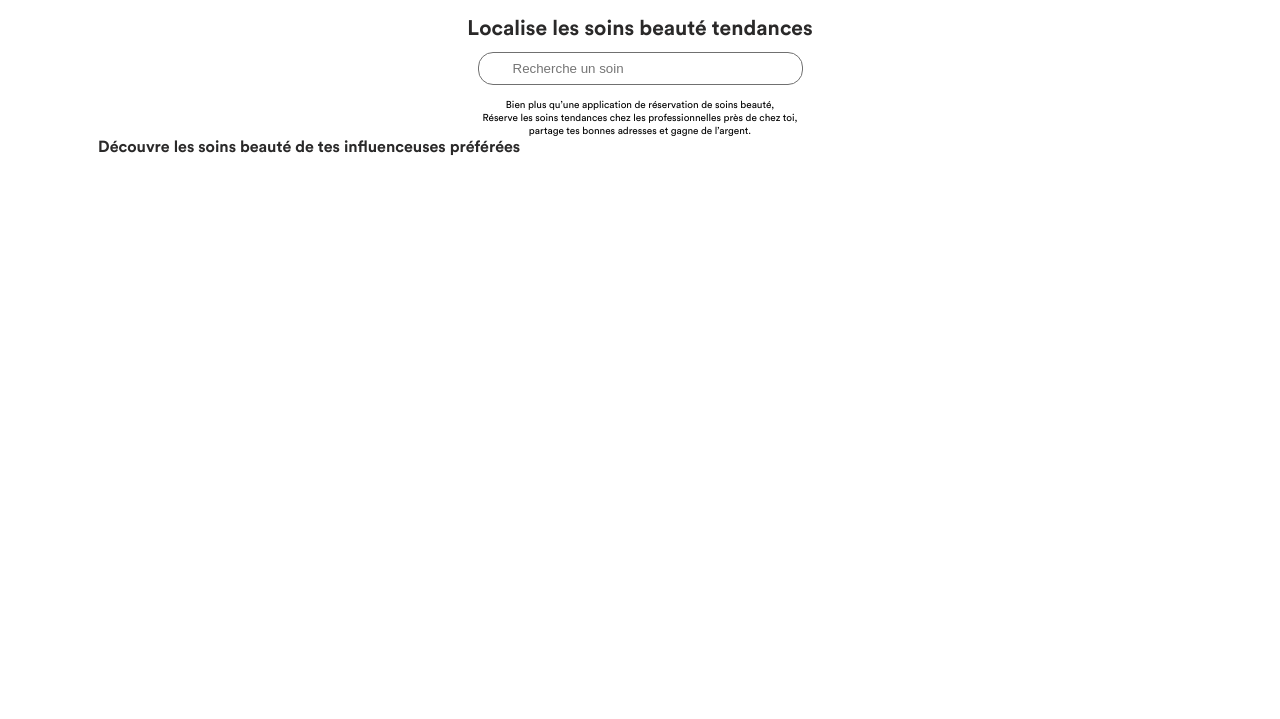
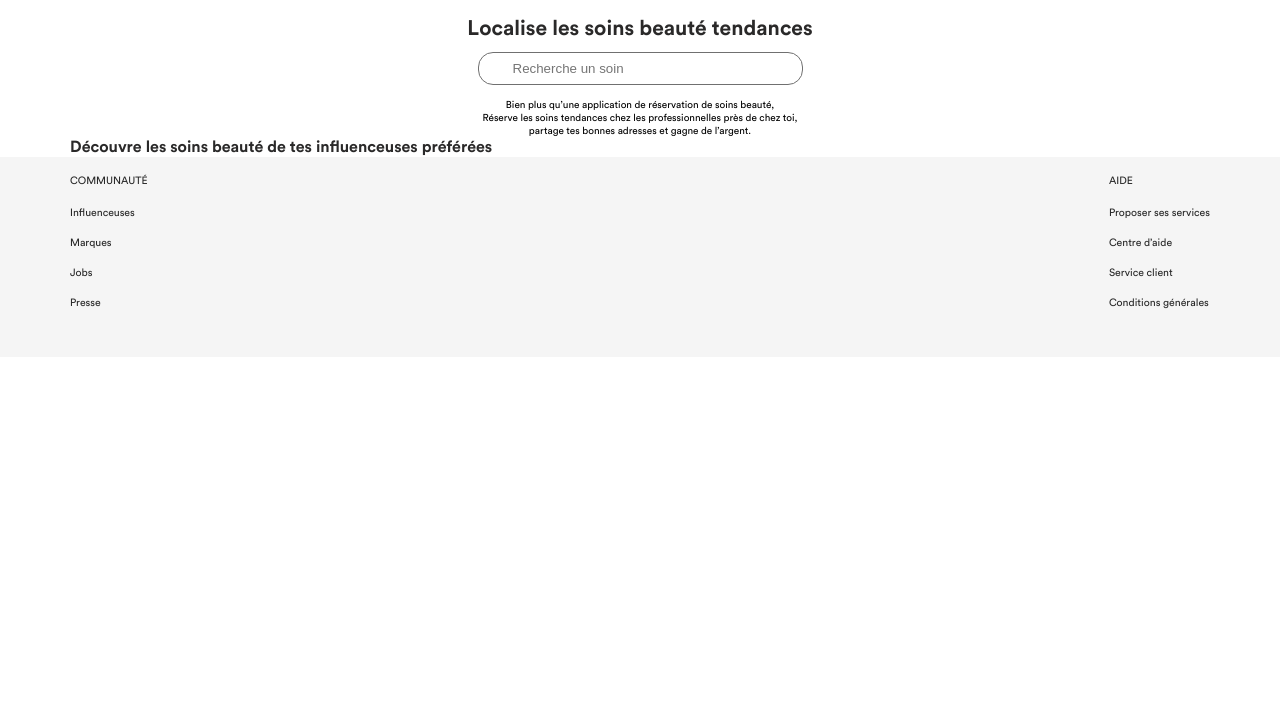
Before and after one commit to VovaPoghosyan/Decouvre, a plain HTML site: page index.html in a window 1280 px wide. Shown: the part 81-800 px from the top of the page. Drawn offline with nearby package versions, Linux system fonts and the light colour scheme; files that its build step writes are made by us from their sources.

Commit message:
Change Container size

```diff
--- a/assets/style/normalize.scss
+++ b/assets/style/normalize.scss
@@ -160,8 +160,26 @@ body {
 }
 
 .container {
-    max-width: 1114px;
     width: 100%;
     padding: 0 15px;
     margin: 0 auto;
 }
+
+
+@media (min-width: 768px) {
+    .container {
+        width: 750px;
+    }
+}
+
+@media (min-width: 992px) {
+    .container {
+        width: 970px;
+    }
+}
+
+@media (min-width: 1200px) {
+    .container {
+        width: 1170px;
+    }
+}
--- a/index.html
+++ b/index.html
@@ -78,6 +78,59 @@
     </main>
     <!-- ----------------- MAIN-HTML-END ----------------- -->
 
+    <!-- ----------------- FOOTER-HTML-START ----------------- -->
+    <footer>
+        <div class="container">
+            <div class="footer-container">
+                <div class="footer-items d_flex j_cnt__between">
+                    <div class="footer-item">
+                        <div class="footer-item-title">
+                            <span>COMMUNAUTÉ</span>
+                        </div>
+                        <div class="footer-menu">
+                            <ul>
+                                <li>
+                                    <span>Influenceuses</span>
+                                </li>
+                                <li>
+                                    <span>Marques</span>
+                                </li>
+                                <li>
+                                    <span>Jobs</span>
+                                </li>
+                                <li>
+                                    <span>Presse</span>
+                                </li>
+                            </ul>
+                        </div>
+                    </div>
+                    <div class="footer-item">
+                        <div class="footer-item-title">
+                            <span>AIDE</span>
+                        </div>
+                        <div class="footer-menu">
+                            <ul>
+                                <li>
+                                    <span>Proposer ses services</span>
+                                </li>
+                                <li>
+                                    <span>Centre d’aide</span>
+                                </li>
+                                <li>
+                                    <span>Service client</span>
+                                </li>
+                                <li>
+                                    <span>Conditions générales</span>
+                                </li>
+                            </ul>
+                        </div>
+                    </div>
+                </div>
+            </div>
+        </div>
+    </footer>
+    <!-- ----------------- FOOTER-HTML-END ----------------- -->
+
 </body>
 
 </html>
--- a/style.scss
+++ b/style.scss
@@ -82,3 +82,40 @@ header {
 }
 
 // SECTION-INFO-END
+
+
+// FOOTER-STYLE-START
+
+footer {
+    background-color: #f5f5f5;
+    .footer-container {
+        padding-top: 17px;
+        padding-bottom: 31px;
+        .footer-items {
+            .footer-item {
+                font-size: 10.5px;
+                line-height: 1.43;
+                color: #272727;
+                .footer-item-title {
+                    padding-bottom: 17px;
+                    span {
+                        line-height: 1.43;
+                    }
+                }
+                .footer-menu {
+                    ul {
+                        li {
+                            padding-bottom: 15px;
+                            span {
+
+                            }
+                        }
+
+                    }
+                }
+            }
+        }
+    }
+}
+
+// FOOTER-STYLE-end
```
